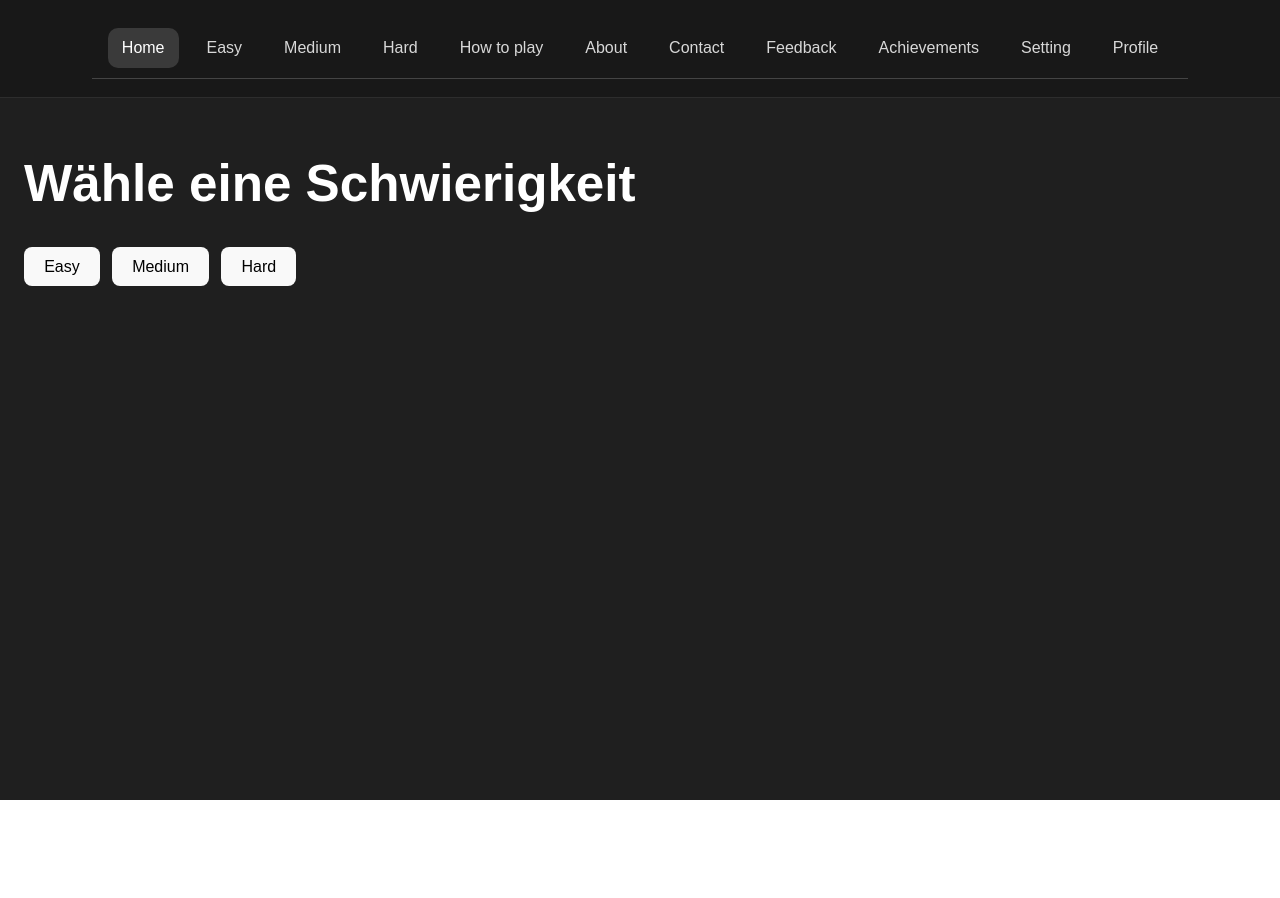
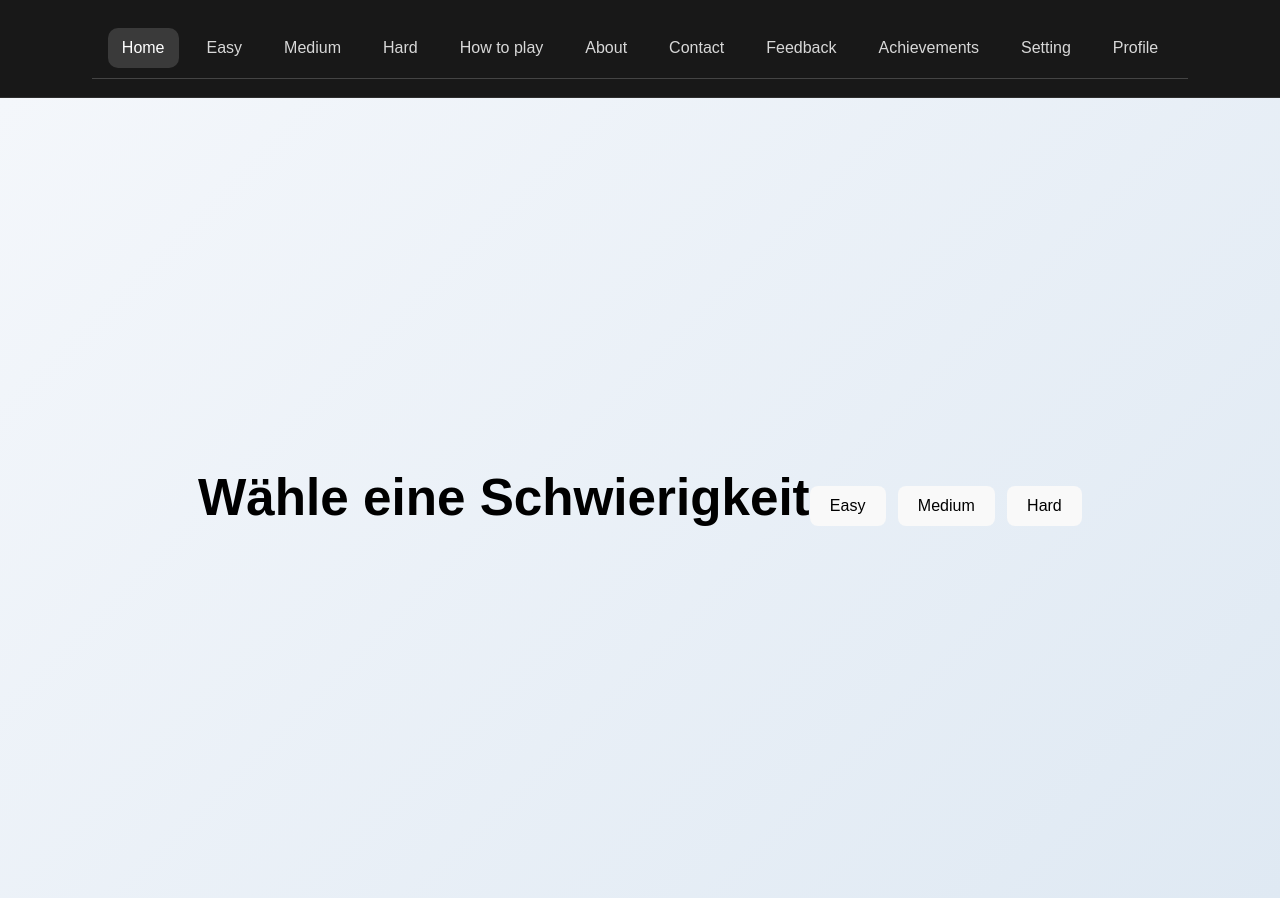
Before and after one commit to Sara20029/Press-Regret-PR-, a React (Vite) app: page /game in a window 1280 px wide. Before the commit the page ends 800 px from the top, so only its background shows below. Built offline with nearby package versions, Linux system fonts and the light colour scheme.

Commit message:
Home-Seite an neues Routing und Layout anpassen

```diff
--- a/src/pages/Home/Home.css
+++ b/src/pages/Home/Home.css
@@ -0,0 +1,9 @@
+.home-page {
+    min-height: 100vh;
+    display: flex;
+    justify-content: center;
+    align-items: center;
+    background: linear-gradient(135deg, #f4f7fb, #dfe9f3);
+    padding: 24px;
+    box-sizing: border-box;
+}
--- a/src/pages/Home/Home.tsx
+++ b/src/pages/Home/Home.tsx
@@ -1,10 +1,11 @@
 import { Link } from "react-router-dom";
+import "./Home.css";
 
 export default function Home() {
     return (
-        <main style={{ padding: 24 }}>
-            <h1>Wähle eine Schwierigkeit</h1>
-            <div style={{ display: "flex", gap: 12, marginTop: 16 }}>
+        <main className="home-page" style={{ padding: 24}}>
+            <h1 style={{color: "black"}}>Wähle eine Schwierigkeit</h1>
+            <div style={{ display: "flex", gap: 12, marginTop: 16, color: "black"}}>
                 <Link to="/game/easy">
                     <button>Easy</button>
                 </Link>
```
